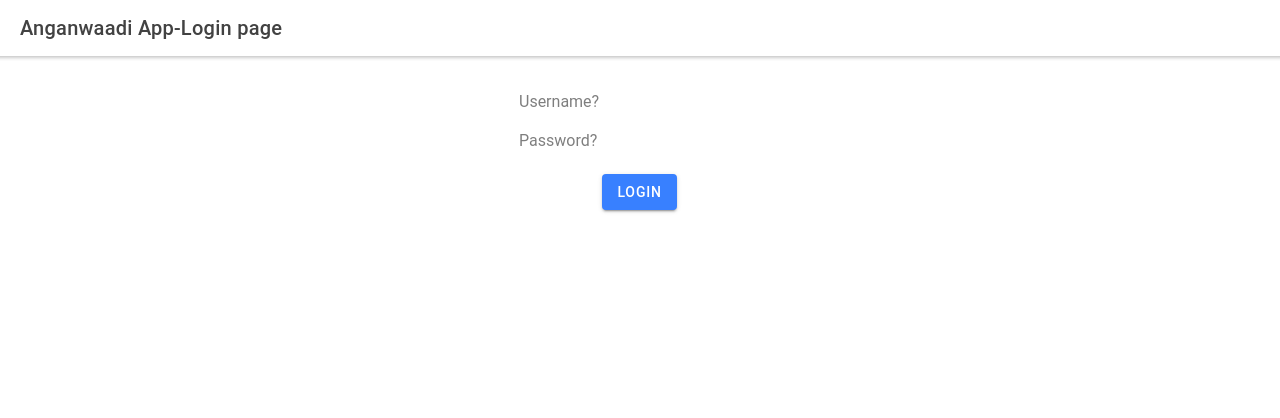
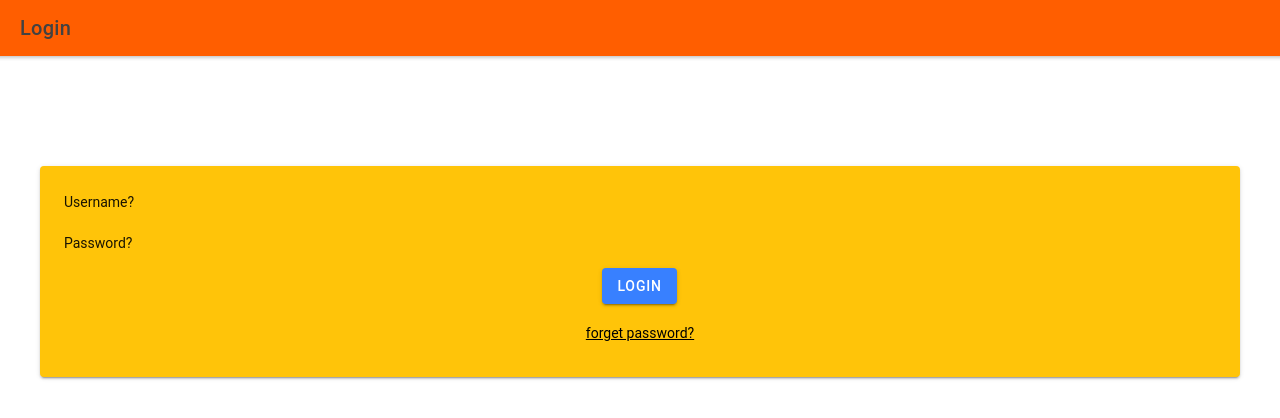
Before and after one commit to karthikhegde05/AnganwaadiAppFrontend, a React (Create React App) app: page /login in a window 1280 px wide. Shown: the top 418 px of the page. Built offline with nearby package versions, Linux system fonts and the light colour scheme.

Commit message:
added_styles_to_login_page

```diff
--- a/src/pages/Login.css
+++ b/src/pages/Login.css
@@ -0,0 +1,29 @@
+ion-row{
+    --ion-padding: 15px;
+}
+
+p{
+    text-decoration: underline;
+}
+
+ion-input.credential{
+    --placeholder-opacity: 0.9;
+}
+
+ion-button{
+    --background: #3880ff;
+    --color: white;
+    --background-hover: black;
+    --color-hover: red;
+}
+
+ion-toolbar{
+    --background: rgb(255, 94, 0);
+}
+
+ion-content{
+    --padding-bottom: 100px;
+    --padding-top: 100px;
+    --padding-end:30px;
+    --padding-start:30px;
+}
--- a/src/pages/Login.tsx
+++ b/src/pages/Login.tsx
@@ -9,7 +9,9 @@ import { IonContent,
     useIonRouter,
     IonGrid,
     IonRow,
-    IonCol} from '@ionic/react';
+    IonCol,
+    IonCard,
+    IonCardContent} from '@ionic/react';
 import React, {useState, useEffect} from 'react';
 import LoginClient from '../httpClient/LoginClient';
 import "./Login.css"
@@ -52,73 +54,37 @@ const Login: React.FC = () => {
 
     }
 
+
+    function redirectToRegistration(){
+      router.push("/register")
+    }
+
     return (
       <IonPage>
         <IonHeader>
           <IonToolbar>
-          <IonTitle>Anganwaadi App-Login page</IonTitle>
+            <IonTitle>Login</IonTitle>
           </IonToolbar>
         </IonHeader>
-      <IonContent className="ion-padding">
 
-        <IonGrid>
-          <IonRow class="ion-justify-content-center">
-            <IonCol size='auto'>
-                <IonInput placeholder="Username?" onIonChange={(e: any) => setUsername(e.target.value)} />
-
-                <IonInput placeholder="Password?" onIonChange={(e: any) => setPassword(e.target.value)} clearInput={true} />
-            </IonCol>
+        <IonContent>
+          <IonCard color="warning">
+            <IonCardContent className="ion-padding">
+                <IonInput className="credential" placeholder="Username?" onIonChange={(e: any) => setUsername(e.target.value)} />
+                <IonInput className="credential" placeholder="Password?" onIonChange={(e: any) => setPassword(e.target.value)} clearInput={true} />
+                <IonRow className="ion-justify-content-center">
+                  <IonButton disabled={pressed} onClick={login}>Login</IonButton>
                 </IonRow>
-
-          <IonRow class="ion-justify-content-center">
-            <IonCol size='auto'>
-            <IonButton disabled={pressed} onClick={login}>Login</IonButton>
-            </IonCol>
+                <IonRow className="ion-padding ion-justify-content-center">
+                    <p onClick={redirectToRegistration}>forget password?</p>
                 </IonRow>
-        </IonGrid>
-
+            </IonCardContent>
+          </IonCard>
         </IonContent>
       </IonPage>
     );
 };
 
-// class Login extends React.Component {
 
 
-
-//   render(): React.ReactNode {
-//       return (    <IonPage>
-//         <IonHeader>
-//           <IonToolbar>
-//             <IonTitle>Anganwaadi App-Login page</IonTitle>
-//           </IonToolbar>
-//         </IonHeader>
-//         <IonContent className="ion-padding">
-
-//           <IonGrid>
-//             <IonRow class="ion-justify-content-center">
-//               <IonCol size='auto'>
-//                   <IonInput placeholder="Username?" onIonChange={(e: any) => setUsername(e.target.value)} />
-//               </IonCol>
-//             </IonRow>
-
-//             <IonRow class="ion-justify-content-center">
-//               <IonCol size='auto'>
-//                   <IonInput placeholder="Password?" onIonChange={(e: any) => setPassword(e.target.value)} />
-//               </IonCol>
-//             </IonRow>
-
-//             <IonRow class="ion-justify-content-center">
-//               <IonCol size='auto'>
-//               <IonButton disabled={pressed} onClick={loginUser}>Login</IonButton>
-//               </IonCol>
-//             </IonRow>
-//           </IonGrid>
-
-//         </IonContent>
-//       </IonPage>);
-//   }
-
-// }
-
 export default Login;
```
Also changed, not shown: 1 other file (tests, documents, lock files or other folders). Lines whose indentation alone changed are shown as unchanged.
